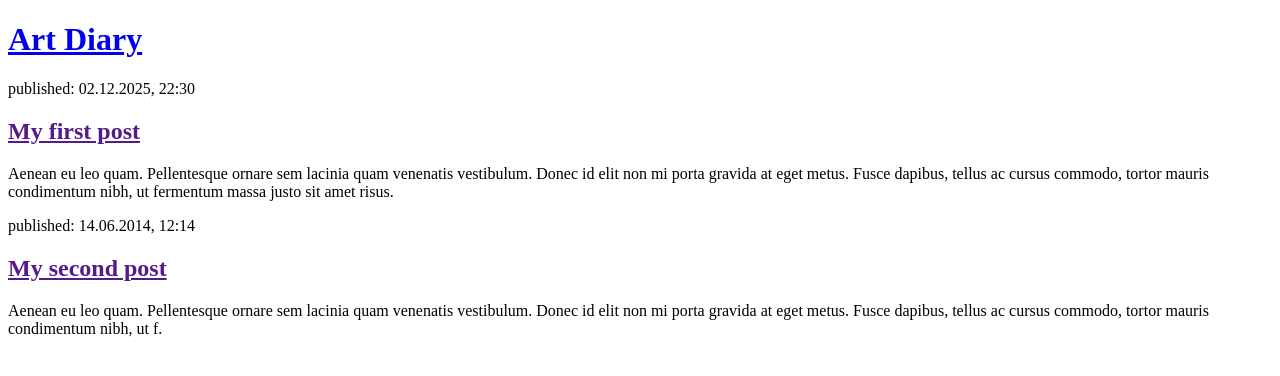
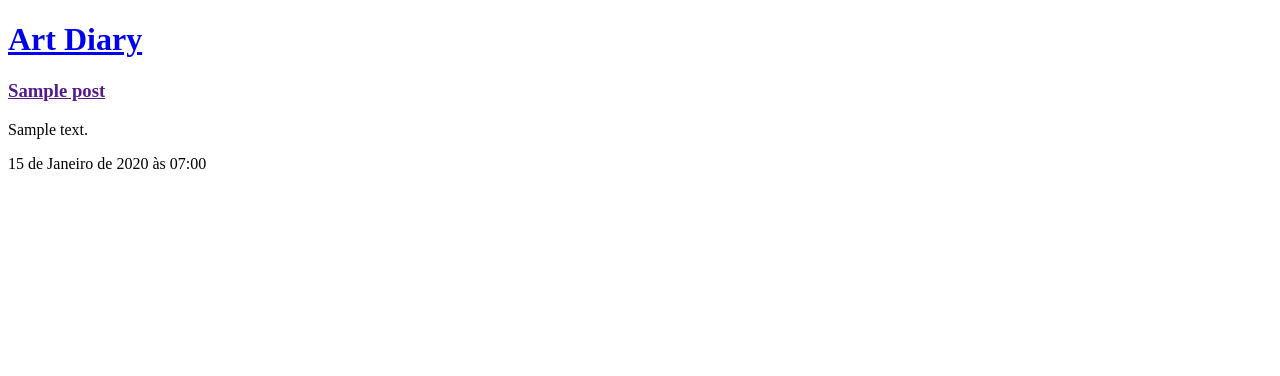
Before and after one commit to Thaliaisa/my-first-blog, a Django app: page / in a window 1280 px wide. Shown: the top 376 px of the page. Run offline with Django 5.2, Linux system fonts and the light colour scheme; tables that the repository leaves empty hold one stand-in row (values such as "Sample post").

Commit message:
Modified templates to display posts from database.

```diff
--- a/blog/templates/blog/post_list.html
+++ b/blog/templates/blog/post_list.html
@@ -2,22 +2,19 @@
 <html>
 	<head>
 		<title>Art Diary's blog</title>
-    </head>
 	<body>
 		<header>
 			<h1><a href="/">Art Diary</a></h1>
 		</header>
+		{% for post in posts %}
+		<div class="post">
+			<article>
+				<h3><a href="">{{ post.title }}</a></h3>
+				<p>{{ post.text|linebreaksbr }}</p>
+				<time>{{ post.published_date }}</time>
+			</article>
+		</div>
+		{% endfor %}
 
-        <article>
-            <time>published: 02.12.2025, 22:30</time>
-            <h2><a href="">My first post</a></h2>
-            <p>Aenean eu leo quam. Pellentesque ornare sem lacinia quam venenatis vestibulum. Donec id elit non mi porta gravida at eget metus. Fusce dapibus, tellus ac cursus commodo, tortor mauris condimentum nibh, ut fermentum massa justo sit amet risus.</p>
-        </article>
-
-        <article>
-            <time>published: 14.06.2014, 12:14</time>
-            <h2><a href="">My second post</a></h2>
-            <p>Aenean eu leo quam. Pellentesque ornare sem lacinia quam venenatis vestibulum. Donec id elit non mi porta gravida at eget metus. Fusce dapibus, tellus ac cursus commodo, tortor mauris condimentum nibh, ut f.</p>
-        </article>
 	</body>
 </html>
--- a/blog/views.py
+++ b/blog/views.py
@@ -1,8 +1,10 @@
 from django.shortcuts import render #função render recebe um request (requisição do navegador) pega o Html, monta a página e devolve para o usuário
+from django.utils import timezone
+from .models import Post
 
 # Create your views here.
 
 def post_list(request): #função post_list criada/ request: objeto enviado pelo navegador (quem está acessando, qual página, dados enviados)
-    return render(request,'blog/post_list.html', {}) #retorna o valor que obtém ao chamar outra função reder, que irá renderizar (montar) nosso modelo blog/post_list/html .
-
+    posts = Post.objects.filter(published_date__lte=timezone.now()).order_by('published_date')
+    return render(request,'blog/post_list.html', {'posts': posts}) #retorna o valor que obtém ao chamar outra função reder, que irá renderizar (montar) nosso modelo blog/post_list/html .
 #devolva essa resposta ao navegador / blog... é o caminho que será carregado
```
Lines whose indentation alone changed are shown as unchanged.
